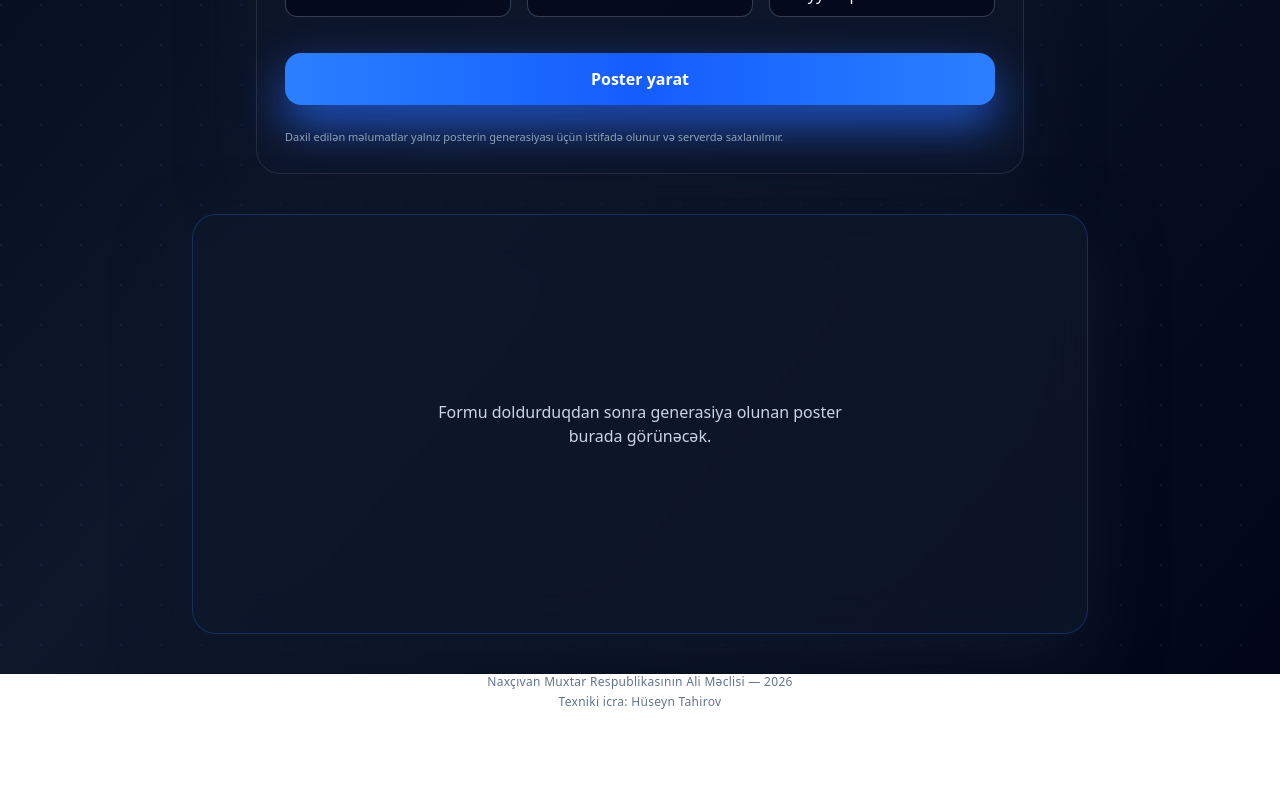
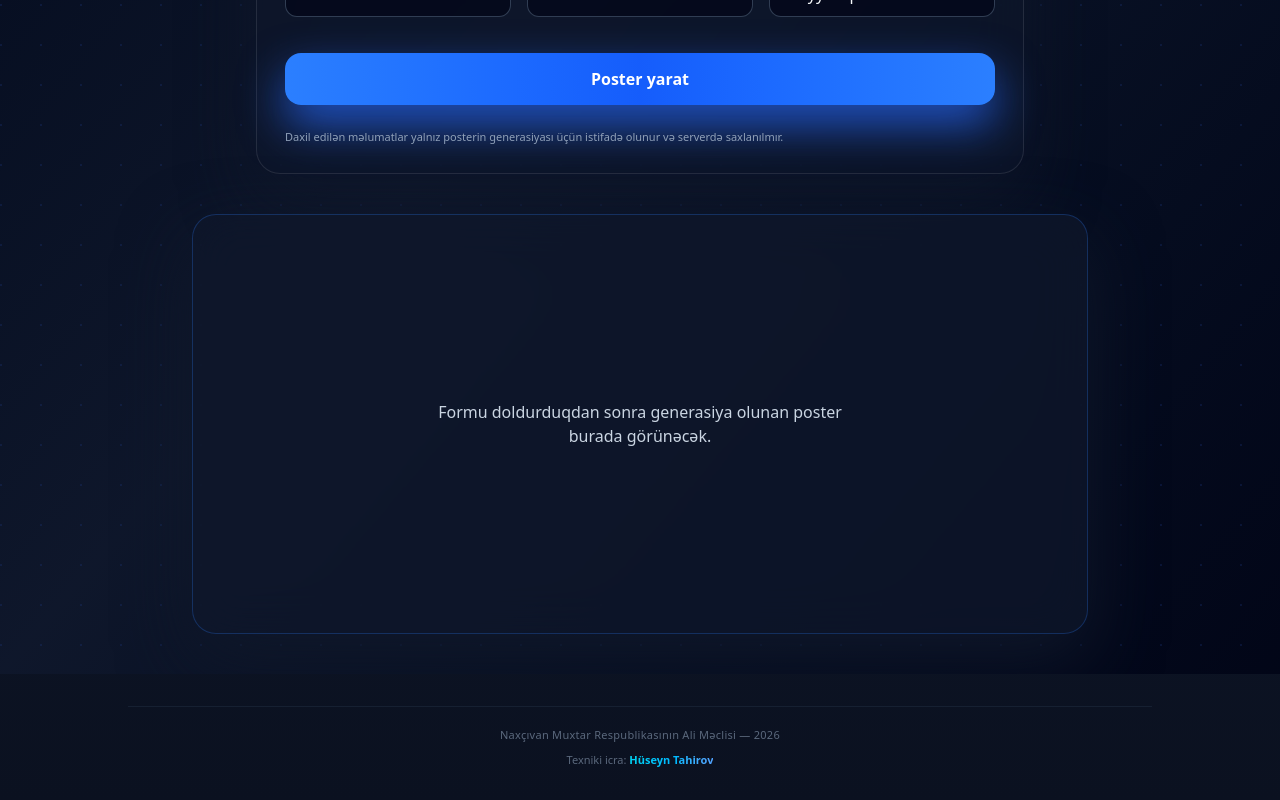
Before and after one commit to HuseynTahirov86/alimajlis, a React (Vite) app: page / in a window 1280 px wide. Shown: the part 836-1636 px from the top of the page. Before the commit the page ends 1570 px from the top, so only its background shows below. Built offline with nearby package versions, Linux system fonts and the light colour scheme.

Commit message:
Refactor footer in App component with new styles
Updated footer styling and content in App component.

```diff
--- a/src/App.jsx
+++ b/src/App.jsx
@@ -3,25 +3,44 @@ import PosterGenerator from "./PosterGenerator";
 
 export default function App() {
   return (
-    <div className="min-h-screen flex flex-col">
+    <div className="min-h-screen flex flex-col bg-gradient-to-b from-[#0b1120] via-[#0e1a2f] to-[#0b1120]">
 
       <div className="flex-grow">
         <PosterGenerator />
       </div>
 
-      <footer className="text-center text-xs text-slate-500 mb-6 tracking-wide">
-        <p>Naxçıvan Muxtar Respublikasının Ali Məclisi — 2026</p>
-        <p className="mt-1">
+      <footer className="relative text-center text-[11px] text-slate-400/60 py-8">
+        <div className="w-full max-w-5xl mx-auto border-t border-slate-700/30 pt-5">
+
+          <p className="tracking-wide">
+            Naxçıvan Muxtar Respublikasının Ali Məclisi — 2026
+          </p>
+
+          <p className="mt-2">
             Texniki icra:{" "}
             <a
               href="https://www.instagram.com/huseyntahirov_/"
               target="_blank"
               rel="noopener noreferrer"
-            className="hover:text-slate-300 transition"
+              className="
+                bg-gradient-to-r
+                from-cyan-400
+                via-sky-400
+                to-blue-400
+                bg-clip-text
+                text-transparent
+                font-semibold
+                transition
+                duration-300
+                hover:brightness-125
+                hover:drop-shadow-[0_0_12px_rgba(56,189,248,0.9)]
+              "
             >
               Hüseyn Tahirov
             </a>
           </p>
+
+        </div>
       </footer>
 
     </div>
```
Lines whose indentation alone changed are shown as unchanged.
